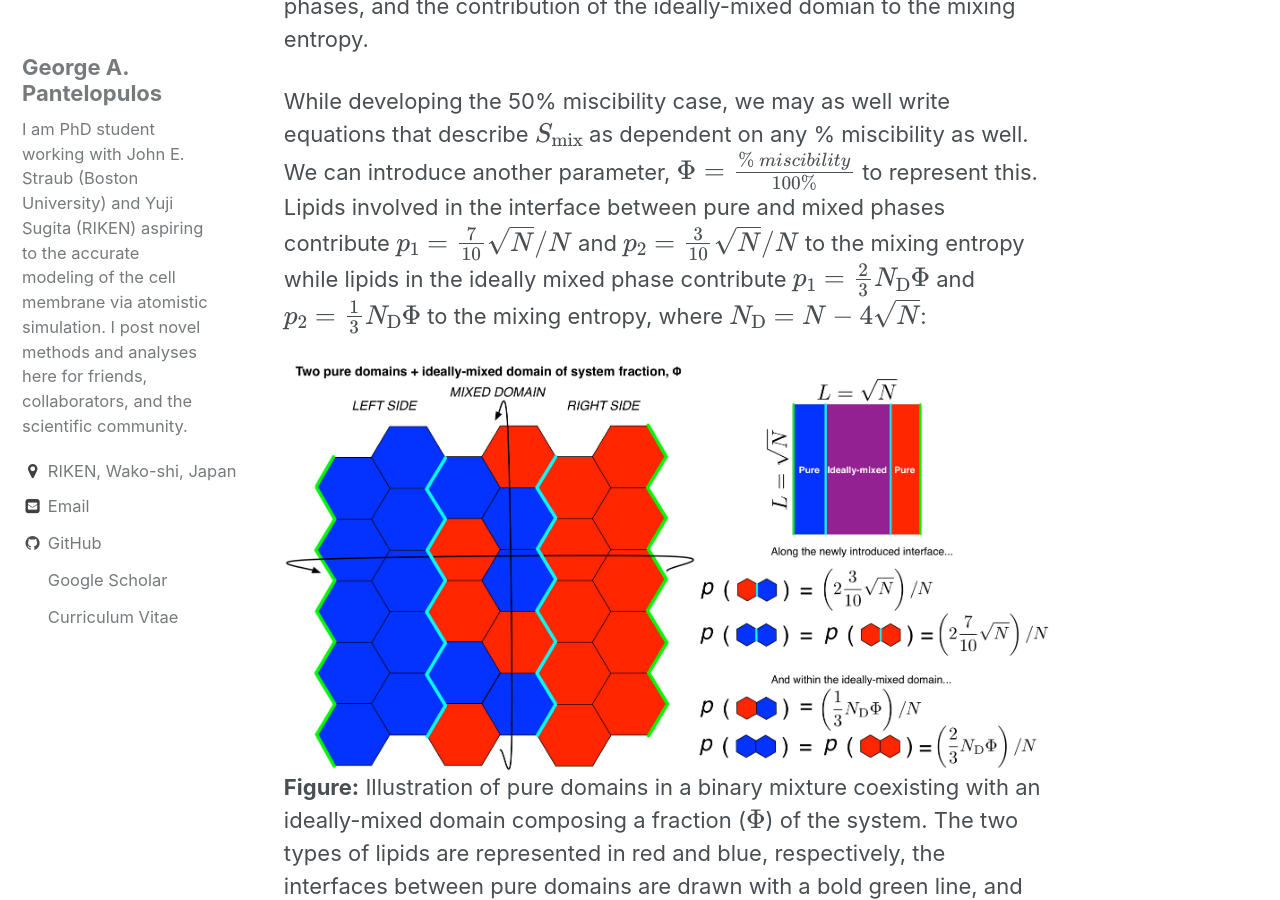
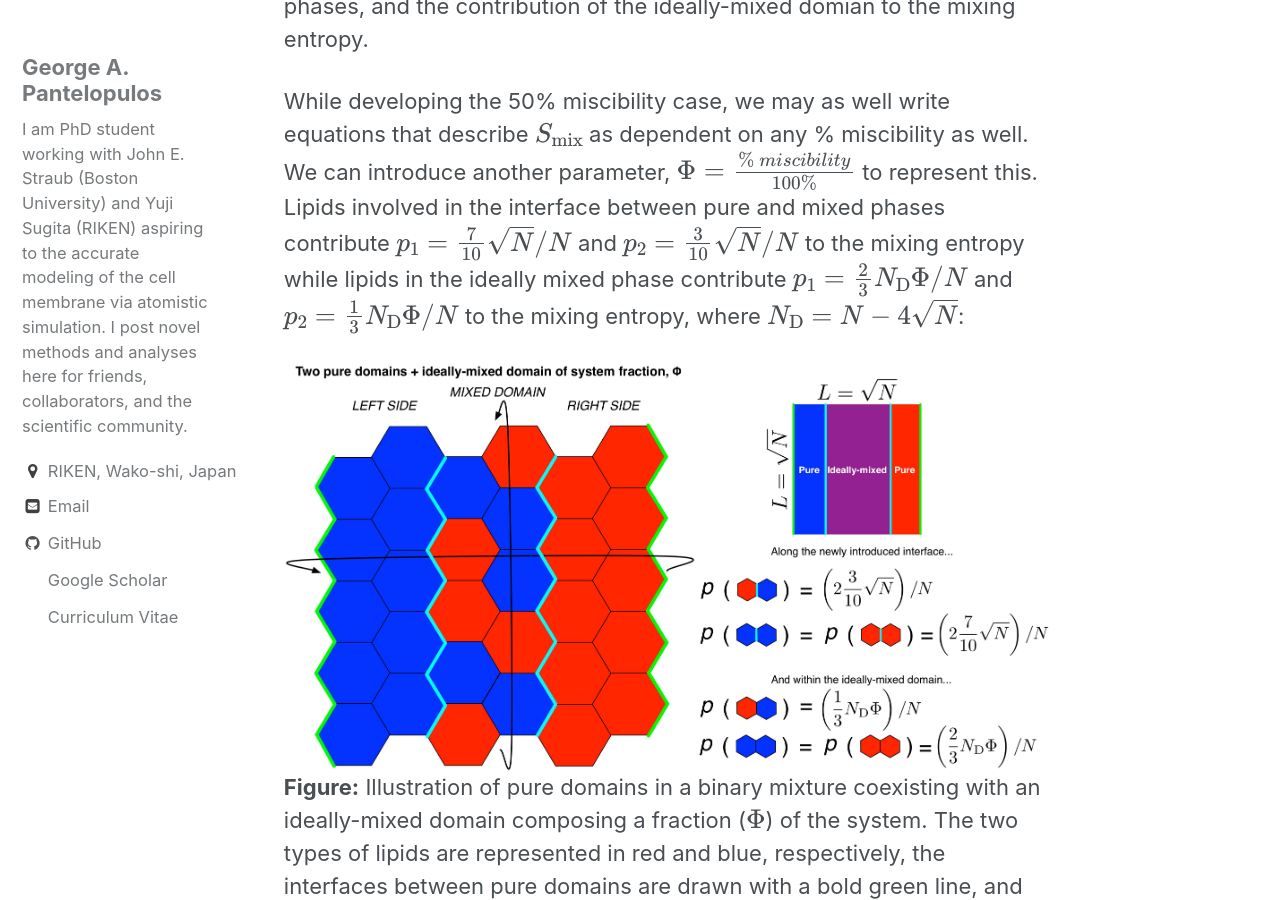
Before and after one commit to gpantel/gpantel.github.io, a Jekyll site: the page built from _posts/2017-08-30-misciblitypoint.markdown, in a window 1280 px wide and 900 px high, scrolled down 4209 px. Built offline with Jekyll 4.4.1, drawn with Linux system fonts in a browser that asks for light colours; formulas are drawn with MathJax 3.

```diff
--- a/_posts/2017-08-30-misciblitypoint.markdown
+++ b/_posts/2017-08-30-misciblitypoint.markdown
@@ -44,7 +44,7 @@ In a phase separation in which the two domains are truly pure, the only contribu
 
 To determine the mixing entropy of a system at 50% miscibility, or more precisely, where the system should be expected to exhibit 50% of its maximum fluorescence, we add in a region consisting of 50% of all lipids in an ideally-mixed domain, such that the remaining, pure domains of the system would contribute 50% of the maximum fluorescence signal. This requires the definition of an additional interface between pure and mixed phases, and the contribution of the ideally-mixed domian to the mixing entropy.
 
-While developing the 50% miscibility case, we may as well write equations that describe $$S_\mathrm{mix}$$ as dependent on any % miscibility as well. We can introduce another parameter, $$\Phi = \frac{\%\ miscibility}{100\%}$$ to represent this. Lipids involved in the interface between pure and mixed phases contribute $$p_1 = \frac{7}{10}\sqrt{N}/N$$ and $$p_2 = \frac{3}{10}\sqrt{N}/N$$ to the mixing entropy while lipids in the ideally mixed phase contribute $$p_1 = \frac{2}{3}N_\mathrm{D}\Phi$$ and $$p_2 = \frac{1}{3}N_\mathrm{D}\Phi$$ to the mixing entropy, where $$N_\mathrm{D} = N - 4\sqrt{N}$$:
+While developing the 50% miscibility case, we may as well write equations that describe $$S_\mathrm{mix}$$ as dependent on any % miscibility as well. We can introduce another parameter, $$\Phi = \frac{\%\ miscibility}{100\%}$$ to represent this. Lipids involved in the interface between pure and mixed phases contribute $$p_1 = \frac{7}{10}\sqrt{N}/N$$ and $$p_2 = \frac{3}{10}\sqrt{N}/N$$ to the mixing entropy while lipids in the ideally mixed phase contribute $$p_1 = \frac{2}{3}N_\mathrm{D}\Phi/N$$ and $$p_2 = \frac{1}{3}N_\mathrm{D}\Phi/N$$ to the mixing entropy, where $$N_\mathrm{D} = N - 4\sqrt{N}$$:
 
 ![Pure Interface Cartoon]({{ site.url }}/assets/Membrane/ImpureDomainAddition.jpg)
 **Figure:** Illustration of pure domains in a binary mixture coexisting with an ideally-mixed domain composing a fraction ($$\Phi$$) of the system. The two types of lipids are represented in red and blue, respectively, the interfaces between pure domains are drawn with a bold green line, and the interfaces between ideally-mixed and pure domains are drawn with a bold cyan line.
```
Also changed, not shown: 1 other file.
